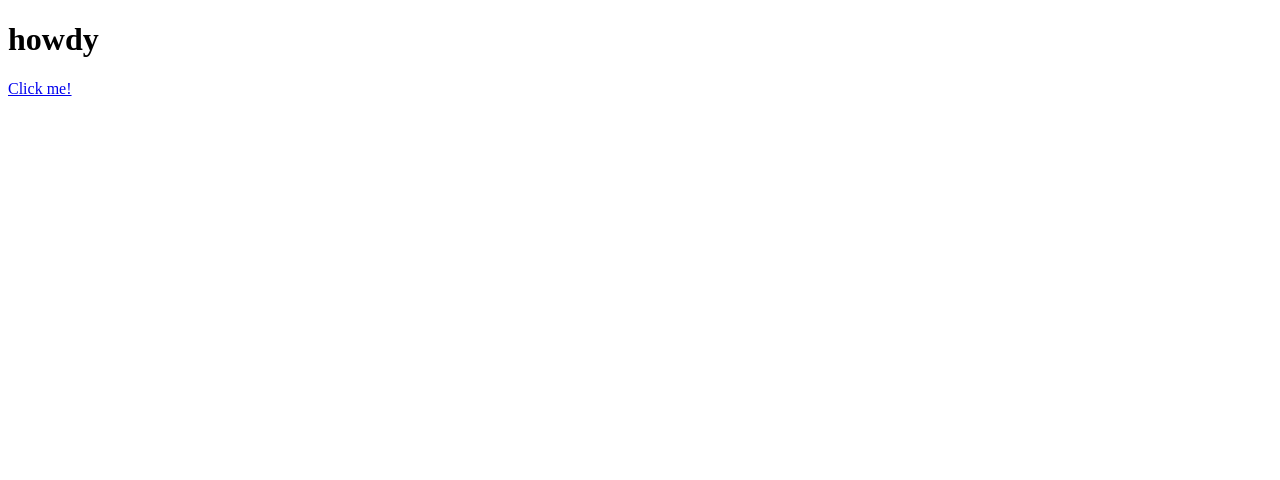
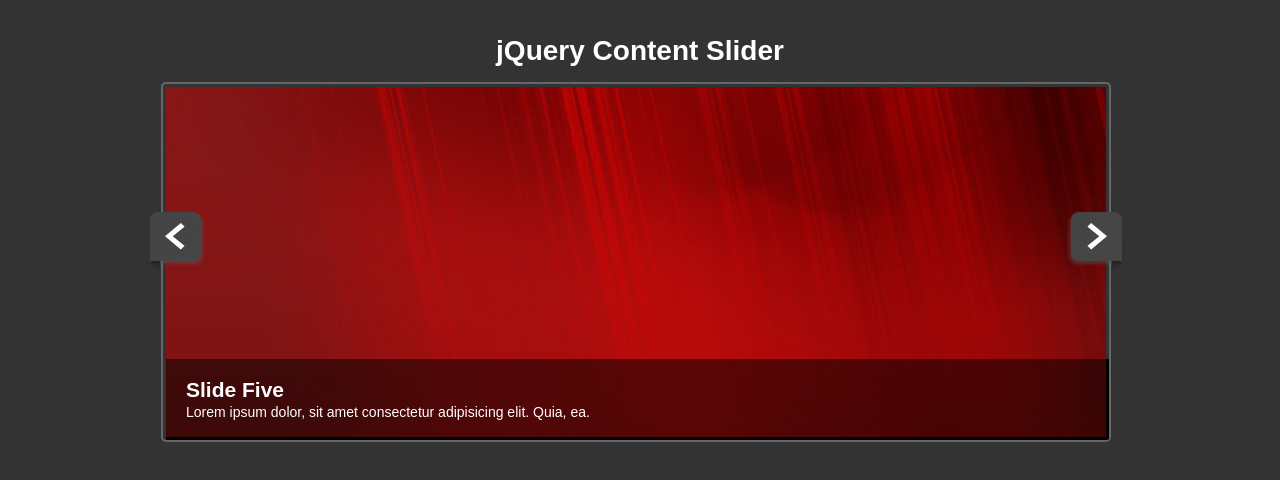
Before and after one commit to SparksFullStack/jquery-content-slider, a plain HTML site: page index.html in a window 1280 px wide. Drawn offline with nearby package versions, Linux system fonts and the light colour scheme.

Commit message:
basics of slider finished--will be adding the switching functionality with jQuery next

```diff
--- /dev/null
+++ b/css/style.css
@@ -0,0 +1,77 @@
+ *  {
+    margin: 0;
+    padding: 0;
+}
+
+
+body {
+    font-family: "Arial", sans-serif;
+    font-size: 14px;
+    color: #fff;
+    background: #333;
+    line-height: 1.6em;
+}
+
+
+a {
+    color: #fff;
+    text-decoration: none;
+}
+
+h1 {
+    text-align: center;
+    margin-bottom: 20px;
+}
+
+#container {
+    width: 980px;
+    margin: 40px auto;
+    overflow: hidden;
+}
+
+#slider {
+    /* the width and height dimensions here must match those of the images in the slider */
+    width: 940px;
+    height: 350px;
+    position: relative;
+    overflow: hidden;
+    float: left;
+    padding: 3px;
+    border: #666 solid 2px;
+    border-radius: 5px;
+}
+
+#slider img {
+    width: 940px;
+    height: 350px;
+}
+
+.slide {
+    position: absolute;
+}
+
+.slide-copy {
+    position: absolute;
+    bottom: 0;
+    left: 0;
+    padding: 20px;
+    width: 100%;
+    background: #7f7f6f;
+    background: rgba(0, 0, 0, .5);
+}
+
+#previous, #next {
+    float: left;
+    margin-top: 130px;
+    cursor: pointer;
+    position: relative;
+    z-index: 100;
+}
+
+#previous {
+    margin-right: -45px;
+}
+
+#next {
+    margin-left: -45px;
+}
--- a/index.html
+++ b/index.html
@@ -2,10 +2,12 @@
 <html>
     <head>
         <title>jQuery Content Slider</title>
+        <link rel="stylesheet" href="css/style.css">
+
+        <!--jQuery tag from the Google CDN-->
         <script src="https://ajax.googleapis.com/ajax/libs/jquery/3.3.1/jquery.min.js"></script>
         <style>
-            .red {color: red; }
-            .green {color: green};
+
         </style>
         <script>
 
@@ -13,7 +15,58 @@
     </head>
 
     <body>
-        <h1>howdy</h1>
-        <a href="#" class="myLink">Click me!</a>
+        <div id="container">
+            <header>
+                <h1>jQuery Content Slider</h1>
+            </header>
+
+            <img src="img/arrow-left.png" id="previous" alt="Previous Image">
+            <div id="slider">
+                <div class="slide active">
+                    <div class="slide-copy">
+                        <h2>Slide One</h2>
+                        <p>Lorem ipsum dolor, sit amet consectetur adipisicing elit. Quia, ea.</p>
+                    </div>
+                    <img src="img/slide1.jpg">
+                </div>
+
+
+                <div class="slide">
+                    <div class="slide-copy">
+                        <h2>Slide Two</h2>
+                        <p>Lorem ipsum dolor, sit amet consectetur adipisicing elit. Quia, ea.</p>
+                    </div>
+                    <img src="img/slide2.jpg">
+                </div>
+
+
+                <div class="slide">
+                    <div class="slide-copy">
+                        <h2>Slide Three</h2>
+                        <p>Lorem ipsum dolor, sit amet consectetur adipisicing elit. Quia, ea.</p>
+                    </div>
+                    <img src="img/slide3.jpg">
+                </div>
+
+
+                <div class="slide active">
+                    <div class="slide-copy">
+                        <h2>Slide Four</h2>
+                        <p>Lorem ipsum dolor, sit amet consectetur adipisicing elit. Quia, ea.</p>
+                    </div>
+                    <img src="img/slide4.jpg">
+                </div>
+
+
+                <div class="slide active">
+                    <div class="slide-copy">
+                        <h2>Slide Five</h2>
+                        <p>Lorem ipsum dolor, sit amet consectetur adipisicing elit. Quia, ea.</p>
+                    </div>
+                    <img src="img/slide5.jpg">
+                </div>
+            </div>
+            <img src="img/arrow-right.png" id="next" alt="Next Image">
+        </div>
     </body>
 </html>
```
Also changed, not shown: css/index.css (deleted).
